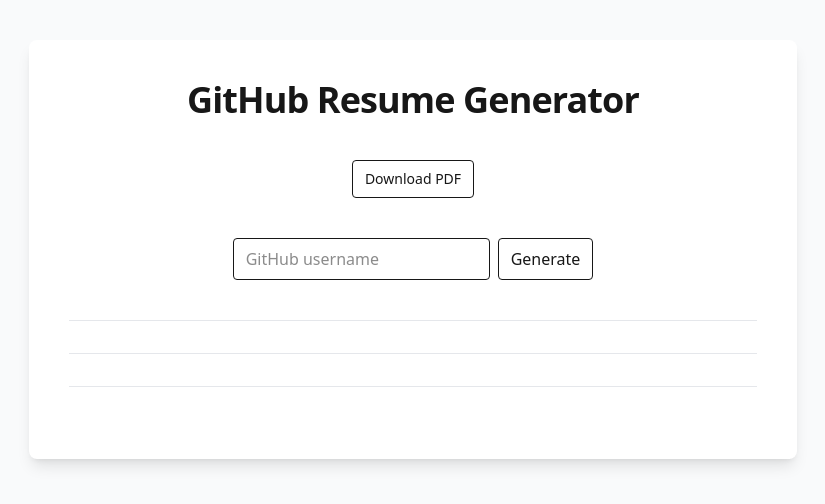
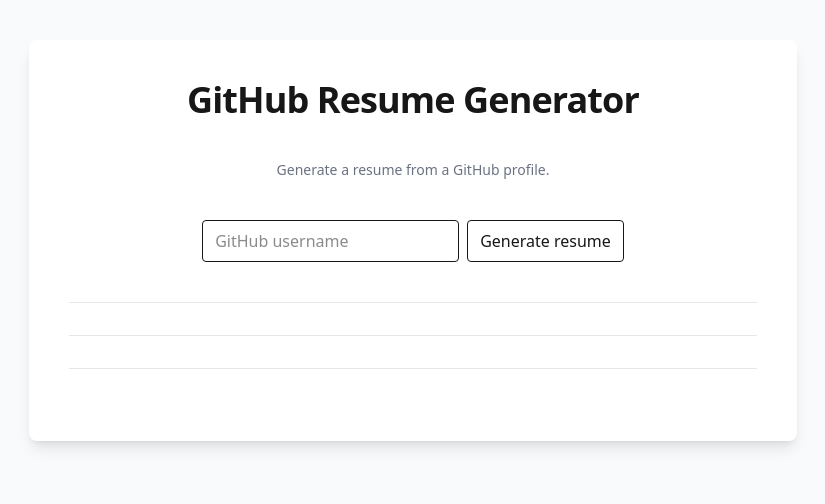
Before and after one commit to m-amroune/github-resume-generator, a Next.js app: page / in a window 1280 px wide. Shown: the top 504 px of the page, without its empty margins (227-1052 px from the left). Built offline with nearby package versions, Linux system fonts and the light colour scheme.

Commit message:
feat: improve resume generation workflow

```diff
--- a/app/api/resume/[username]/route.ts
+++ b/app/api/resume/[username]/route.ts
@@ -58,7 +58,10 @@
     const reposRes = await fetch(
       `https://api.github.com/users/${username}/repos?per_page=100`,
       {
-        headers: { "User-Agent": "github-resume-generator" },
+        headers: {
+          "User-Agent": "github-resume-generator",
+        },
+
         cache: "no-store",
       },
     );
--- a/app/layout.tsx
+++ b/app/layout.tsx
@@ -18,8 +18,8 @@
 });
 
 export const metadata: Metadata = {
-  title: "Create Next App",
-  description: "Generated by create next app",
+  title: "GitHub Resume Generator",
+  description: "Generate a resume-style summary from a GitHub username.",
 };
 
 export default function RootLayout({
--- a/app/page.tsx
+++ b/app/page.tsx
@@ -110,13 +110,17 @@
         <h1 className="text-4xl font-bold tracking-tight">
           GitHub Resume Generator
         </h1>
-
+        <p className="text-sm text-gray-500">
+          Generate a resume from a GitHub profile.
+        </p>
+        {user && (
           <button
             onClick={() => window.print()}
             className="border px-3 py-2 rounded text-sm"
           >
             Download PDF
           </button>
+        )}
 
         <SearchForm onSubmit={handleGenerate} disabled={loading} />
 
--- a/components/SearchForm.tsx
+++ b/components/SearchForm.tsx
@@ -50,8 +50,11 @@
         onChange={(e) => setUsername(e.target.value)}
       />
 
-      <button disabled={disabled} className="border px-3 py-2 rounded">
-        Generate
+      <button
+        disabled={disabled}
+        className="border px-3 py-2 rounded cursor-pointer"
+      >
+        Generate resume
       </button>
 
       {error && <p className="text-red-500 text-sm">{error}</p>}
```
Lines whose indentation alone changed are shown as unchanged.
